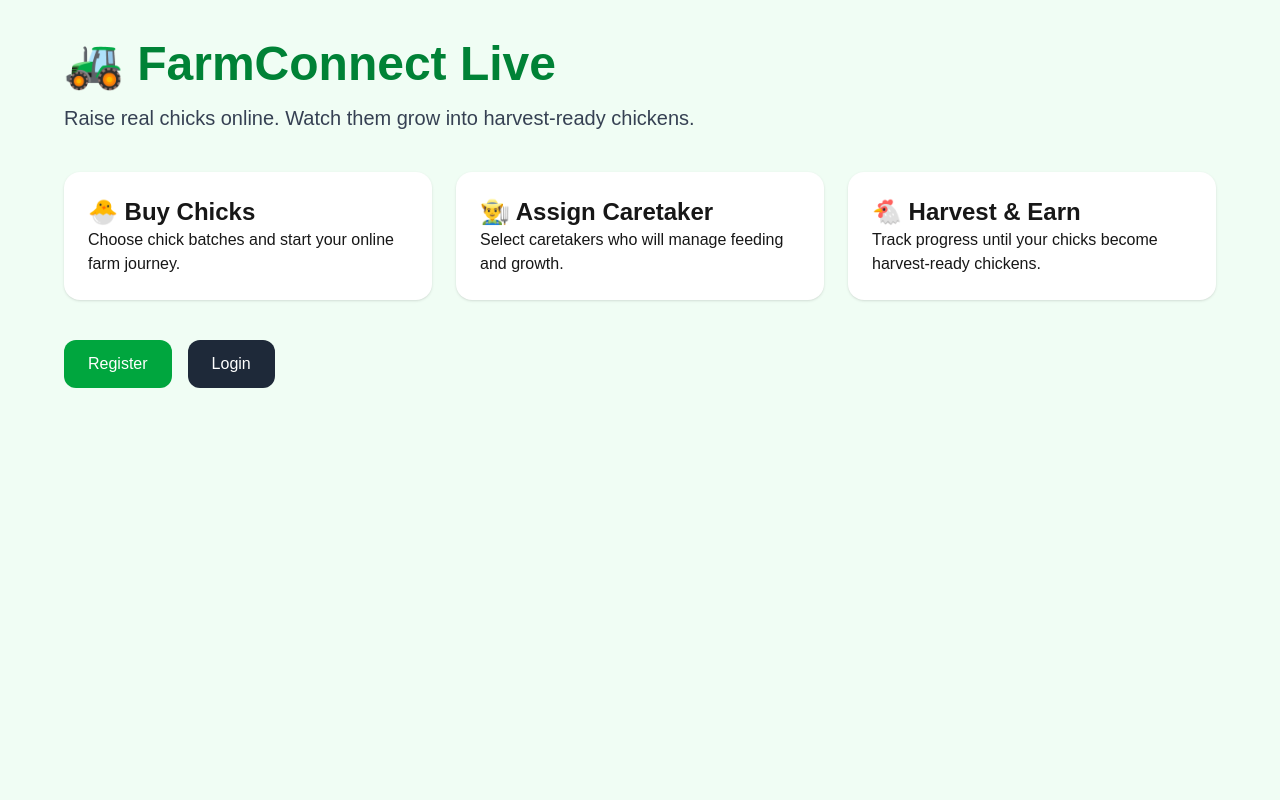
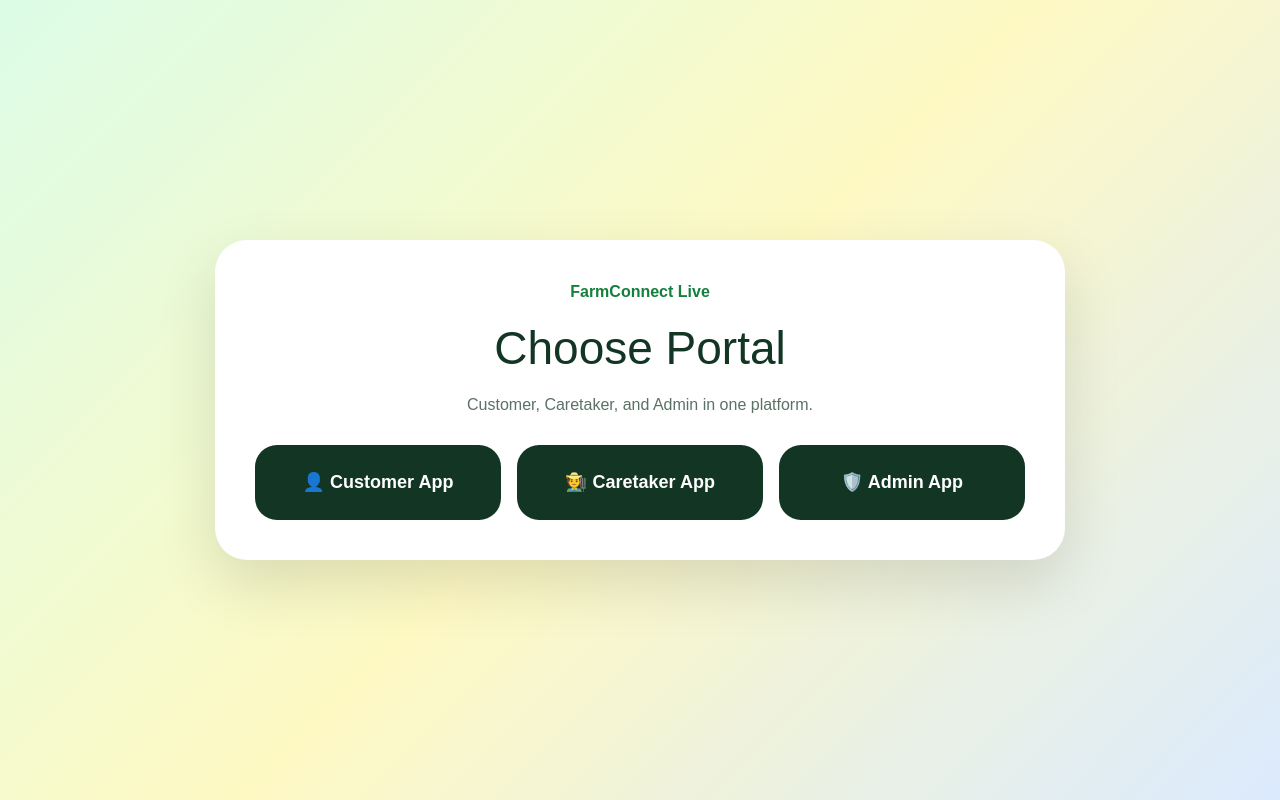
Before and after one commit to tinaleung74-blip/farmconnect-live, a Next.js app: page / in a window 1280 px wide. Built offline with nearby package versions, Linux system fonts and the light colour scheme.

Commit message:
Add portal selector

```diff
--- a/app/page.tsx
+++ b/app/page.tsx
@@ -1,48 +1,70 @@
-export default function Home() {
+import Link from "next/link";
+
+export default function HomePage() {
   return (
-    <main className="min-h-screen bg-green-50 p-10">
-      <div className="max-w-6xl mx-auto">
-        <h1 className="text-5xl font-bold text-green-700">
-          🚜 FarmConnect Live
-        </h1>
+    <main style={page}>
+      <section style={card}>
+        <p style={eyebrow}>FarmConnect Live</p>
+        <h1 style={title}>Choose Portal</h1>
+        <p style={subtitle}>Customer, Caretaker, and Admin in one platform.</p>
 
-        <p className="mt-4 text-xl text-gray-700">
-          Raise real chicks online. Watch them grow into harvest-ready chickens.
-        </p>
-
-        <div className="grid md:grid-cols-3 gap-6 mt-10">
-          <div className="bg-white p-6 rounded-2xl shadow">
-            <h2 className="text-2xl font-bold">🐣 Buy Chicks</h2>
-            <p>Choose chick batches and start your online farm journey.</p>
-          </div>
-
-          <div className="bg-white p-6 rounded-2xl shadow">
-            <h2 className="text-2xl font-bold">👨‍🌾 Assign Caretaker</h2>
-            <p>Select caretakers who will manage feeding and growth.</p>
-          </div>
-
-          <div className="bg-white p-6 rounded-2xl shadow">
-            <h2 className="text-2xl font-bold">🐔 Harvest & Earn</h2>
-            <p>Track progress until your chicks become harvest-ready chickens.</p>
-          </div>
+        <div style={grid}>
+          <Link href="/customer" style={button}>👤 Customer App</Link>
+          <Link href="/caretaker" style={button}>🧑‍🌾 Caretaker App</Link>
+          <Link href="/admin" style={button}>🛡️ Admin App</Link>
         </div>
-
-        <div className="mt-10 flex gap-4">
-          <a
-            href="/customer/register"
-            className="bg-green-600 text-white px-6 py-3 rounded-xl"
-          >
-            Register
-          </a>
-
-          <a
-            href="/customer/login"
-            className="bg-gray-800 text-white px-6 py-3 rounded-xl"
-          >
-            Login
-          </a>
-        </div>
-      </div>
+      </section>
     </main>
   );
 }
+
+const page: React.CSSProperties = {
+  minHeight: "100vh",
+  display: "flex",
+  alignItems: "center",
+  justifyContent: "center",
+  padding: 24,
+  background: "linear-gradient(135deg, #dcfce7, #fef9c3, #dbeafe)",
+};
+
+const card: React.CSSProperties = {
+  width: "100%",
+  maxWidth: 850,
+  background: "white",
+  borderRadius: 32,
+  padding: 40,
+  textAlign: "center",
+  boxShadow: "0 24px 60px rgba(0,0,0,0.12)",
+};
+
+const eyebrow: React.CSSProperties = {
+  fontWeight: 900,
+  color: "#15803d",
+};
+
+const title: React.CSSProperties = {
+  fontSize: 46,
+  margin: "10px 0",
+  color: "#123524",
+};
+
+const subtitle: React.CSSProperties = {
+  color: "#5b7165",
+  marginBottom: 28,
+};
+
+const grid: React.CSSProperties = {
+  display: "grid",
+  gridTemplateColumns: "repeat(auto-fit, minmax(200px, 1fr))",
+  gap: 16,
+};
+
+const button: React.CSSProperties = {
+  background: "#123524",
+  color: "white",
+  padding: 24,
+  borderRadius: 22,
+  textDecoration: "none",
+  fontWeight: 900,
+  fontSize: 18,
+};
```
